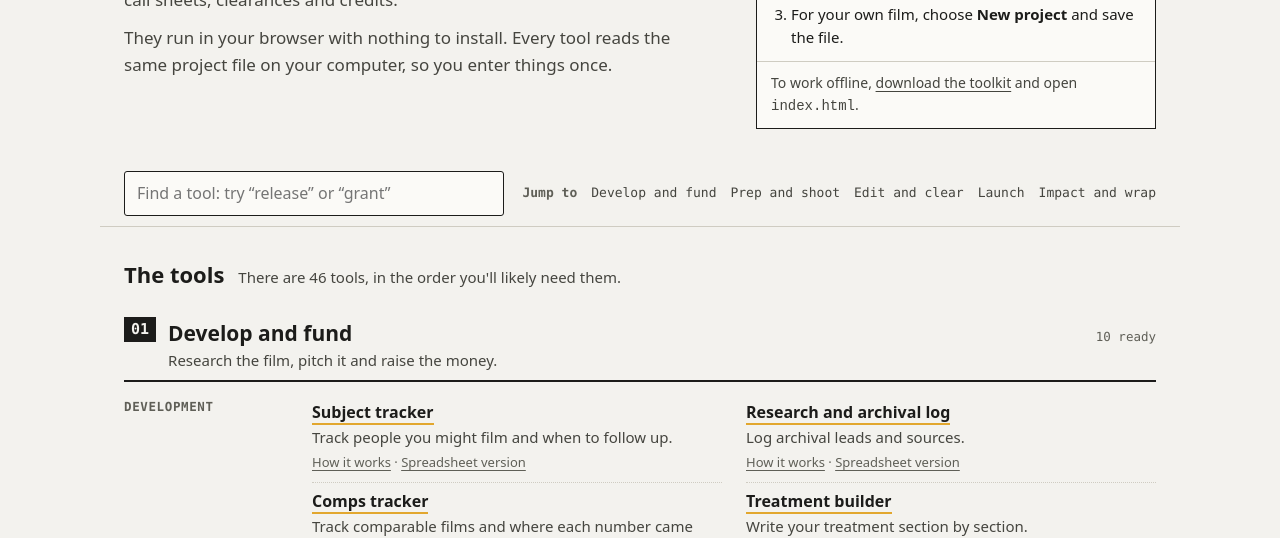
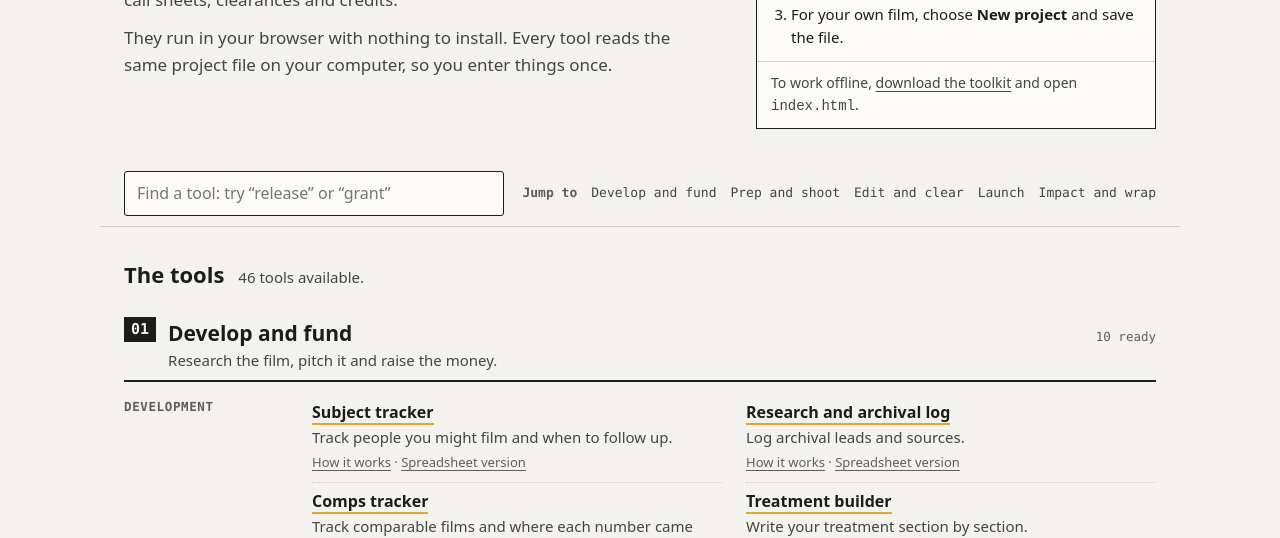
Before and after one commit to open-filmmaker-toolkit/toolkit, a plain HTML site: page index.html in a window 1280 px wide. Shown: the part 232-770 px from the top of the page. Drawn offline with Linux system fonts and the light colour scheme.

Commit message:
Replace the tool list lead-in with a plain count (#131)
Signed-off-by: Basil Shadid <89607622+basilshadid@users.noreply.github.com>

```diff
--- a/index.html
+++ b/index.html
@@ -139,7 +139,7 @@ footer p { margin: 0 0 8px; max-width: 80ch; }
     <p class="no-match" id="noMatch" hidden>Nothing matches. <a href="https://github.com/open-filmmaker-toolkit/toolkit/issues/new?template=request-a-tool.yml">Tell us what you need</a>.</p>
 
     <section aria-labelledby="tools-h" id="tools" data-block>
-      <div class="lead-h"><h2 id="tools-h">The tools</h2><p>There are 46 tools, in the order you'll likely need them.</p></div>
+      <div class="lead-h"><h2 id="tools-h">The tools</h2><p>46 tools available.</p></div>
     </section>
     <section class="stage" id="develop" aria-labelledby="develop-h">
       <div class="stage-head"><span class="num" aria-hidden="true">01</span><h2 id="develop-h">Develop and fund</h2><p>Research the film, pitch it and raise the money.</p><span class="tally">10 ready</span></div>
```
